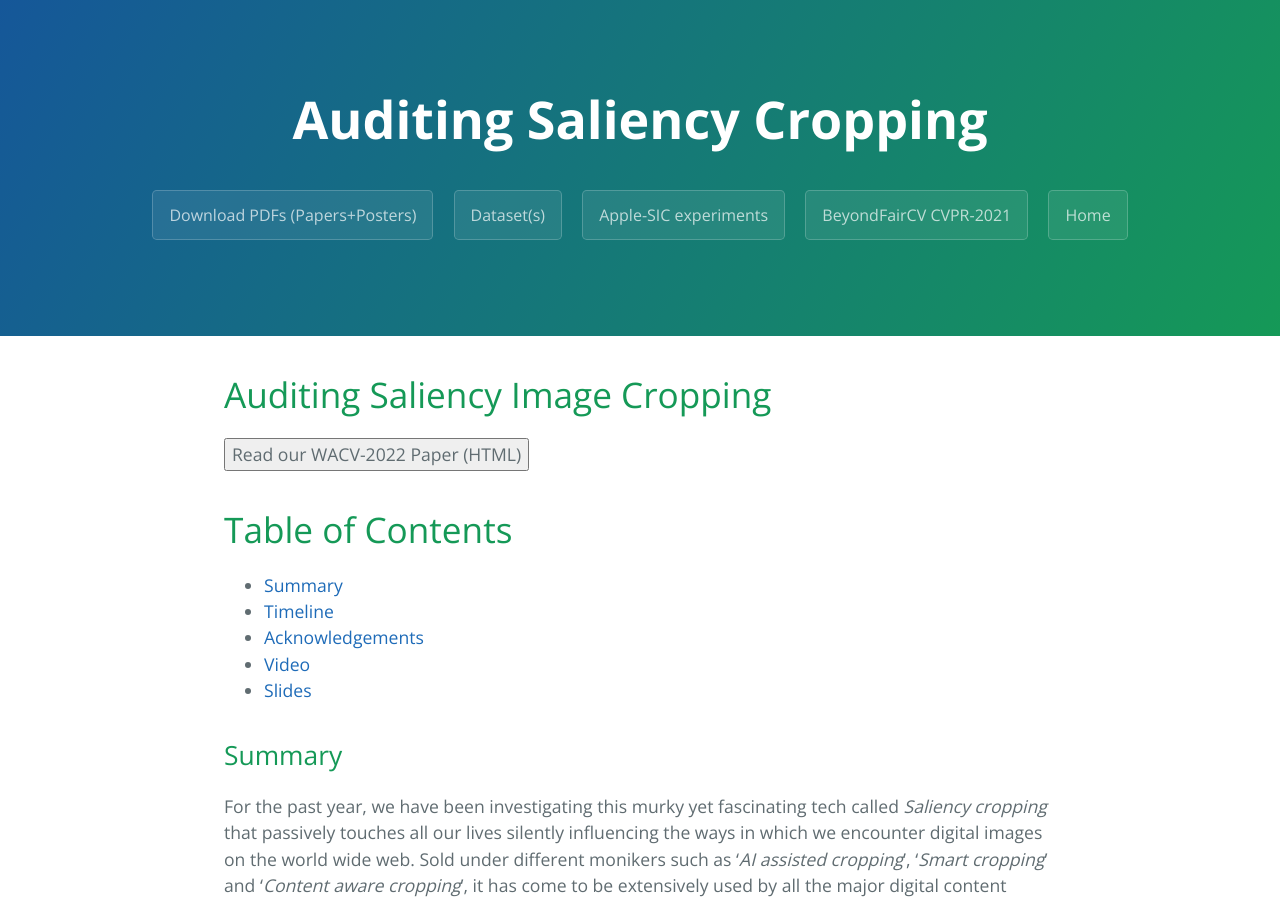
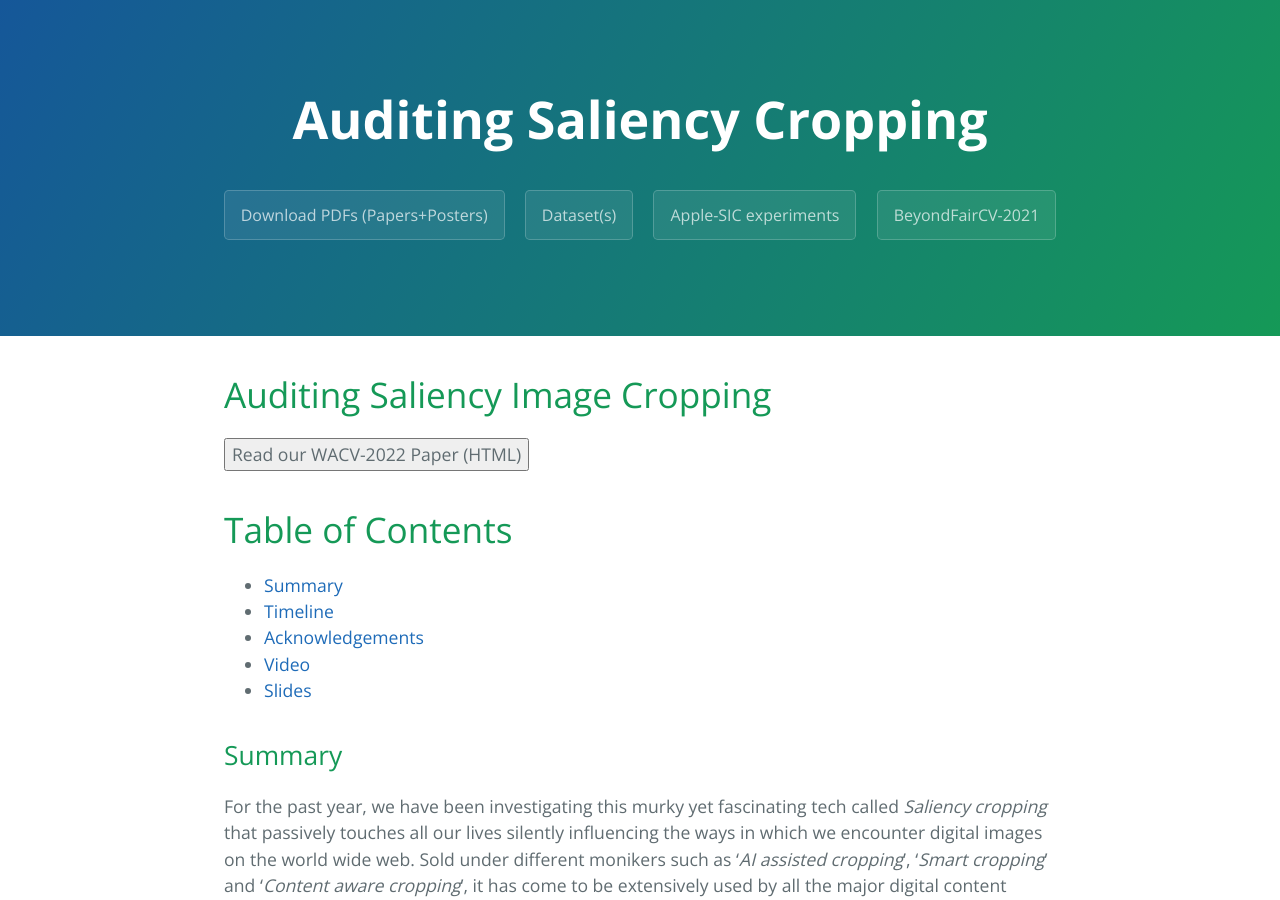
Before and after one commit to vinayprabhu/Saliency_Image_Cropping, a Jekyll site: the page built from index.md, in a window 1280 px wide and 900 px high. Built offline with Jekyll 4.4.1, drawn with Linux system fonts in a browser that asks for light colours.

Commit message:
Update template.html

```diff
--- a/_layouts/template.html
+++ b/_layouts/template.html
@@ -16,9 +16,10 @@
       <a href="https://github.com/vinayprabhu/Saliency_Image_Cropping/tree/main/paper" class="btn">Download PDFs (Papers+Posters)</a>
       <a href="https://github.com/vinayprabhu/Saliency_Image_Cropping/tree/main/data" class="btn">Dataset(s)</a>
       <a href="https://github.com/vinayprabhu/Saliency_Image_Cropping/tree/main/code/macos" class="btn">Apple-SIC experiments</a>
-      {% for page in site.pages %}
+      <a href="https://github.com/vinayprabhu/Saliency_Image_Cropping/blob/gh-pages/BeyondFairCV.md" class="btn">BeyondFairCV-2021</a>
+<!--       {% for page in site.pages %}
       <a href= {{ page.filename }} class="btn">{{ page.title }}</a>
-      {% endfor %}
+      {% endfor %} -->
     </section>
 
     <section class="main-content">
```
